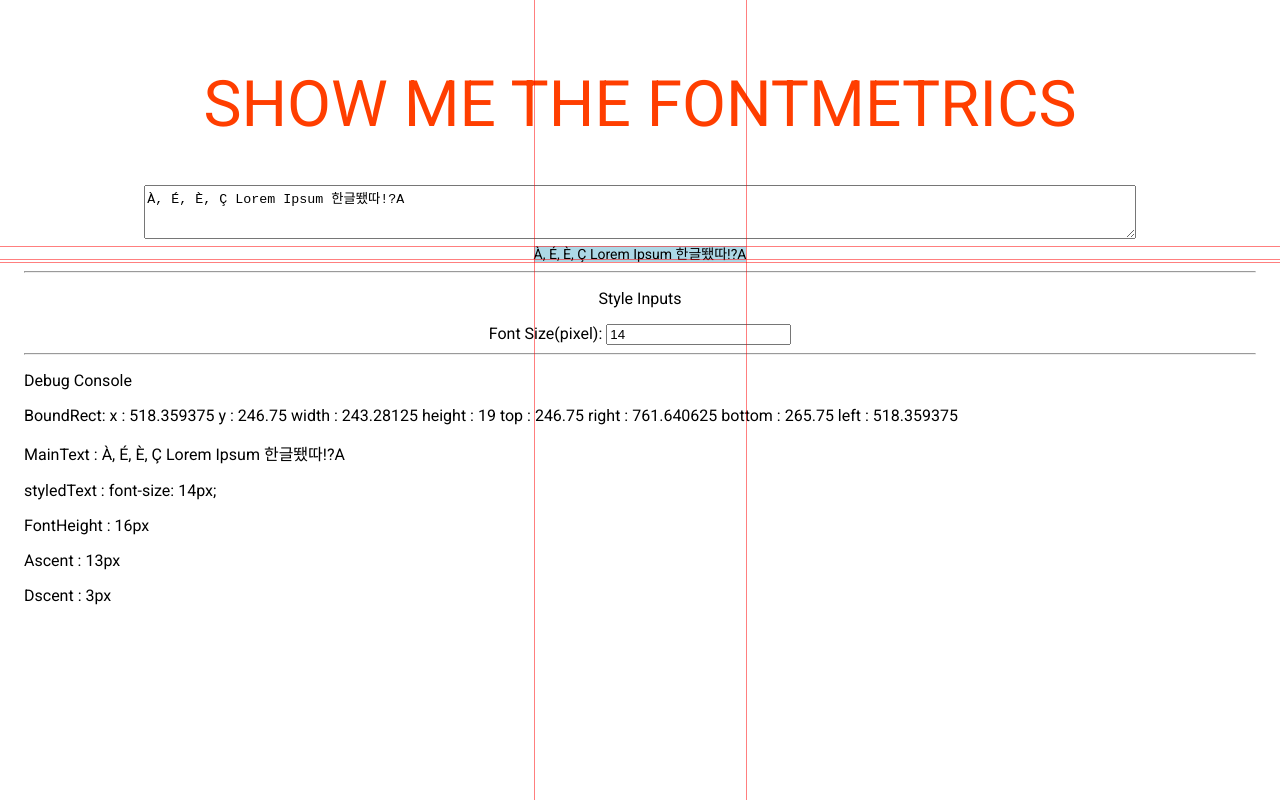
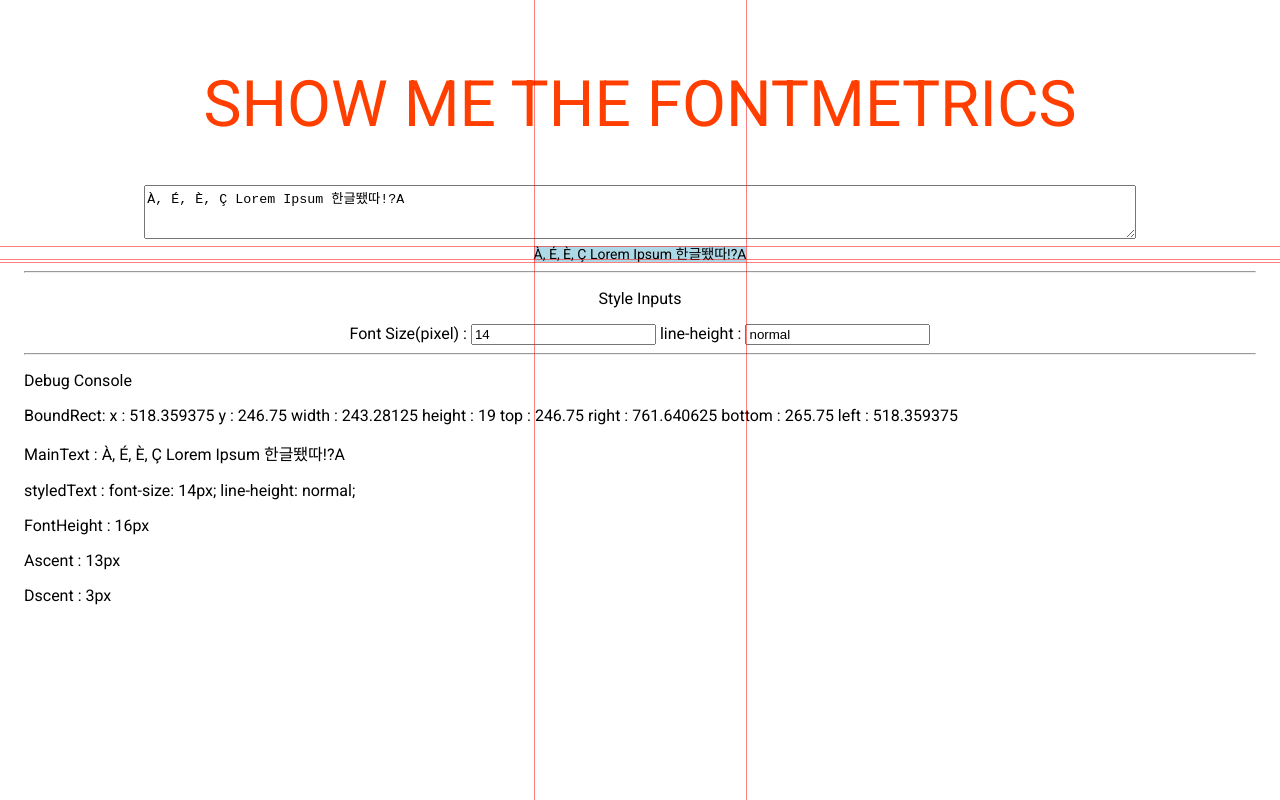
Before and after one commit to taroguru/showfontmetrics, a Svelte app in the folder showfontmetrics/: page / in a window 1280 px wide. Built offline with nearby package versions, Linux system fonts and the light colour scheme; the HTML template or start-up script is replaced by a standard one.

Commit message:
add style : line-height

```diff
--- a/showfontmetrics/src/App.svelte
+++ b/showfontmetrics/src/App.svelte
@@ -25,6 +25,7 @@
 
 	//스타일 관련 텍스트
 	let fontSize: number	= 14;
+	let lineHeight: string	= 'normal';
 	let styledText: string	= "";
 	let fontHeight: number  = 14;
 	let ascent: number		= 0;
@@ -97,13 +98,17 @@
 <main>
 	<div class="mainForm">
 		<h1>{name}</h1>
-		<StyledTextArea on:input={applyFontStyle} bind:mainText={mainText} fontSize={fontSize} bind:this={styledTextArea} />
+		<StyledTextArea on:input={applyFontStyle} bind:mainText={mainText} fontSize={fontSize} lineHeight={lineHeight} bind:this={styledTextArea} />
 	</div>
 	<hr>
 	<div class="StyleInputs">
 		<p>Style Inputs</p>
-		<label for="inputFontSize">Font Size(pixel):</label>
+		<label for="inputFontSize">Font Size(pixel) : </label>
 		<input id="inputFontSize" type="text" bind:value={fontSize} on:input={applyFontStyle} />
+
+		<label for="inputLineHeight">line-height : </label>
+		<input id="inputLineHeight" type="text" bind:value={lineHeight} on:change={applyFontStyle} />
+
 <!--
 		<label for="inputFontURL">Font URL:</label>
 		<input id="inputFontURL" type="text" value={fontURL} on:change={e=>fontURL=e.target.value} />
--- a/showfontmetrics/src/StyledTextArea.svelte
+++ b/showfontmetrics/src/StyledTextArea.svelte
@@ -2,6 +2,7 @@
 
     export let mainText: string;
     export let fontSize: number;
+    export let lineHeight: string;
     let textAreaElement: Element;
     let appliedStyle: string;
     let spanElement: Element;
@@ -21,6 +22,7 @@
 	export function applyFontStyleModule(){
 		appliedStyle=`
 			font-size: ${fontSize}px;
+            line-height: ${lineHeight};
 		`;
 	}
 
```
